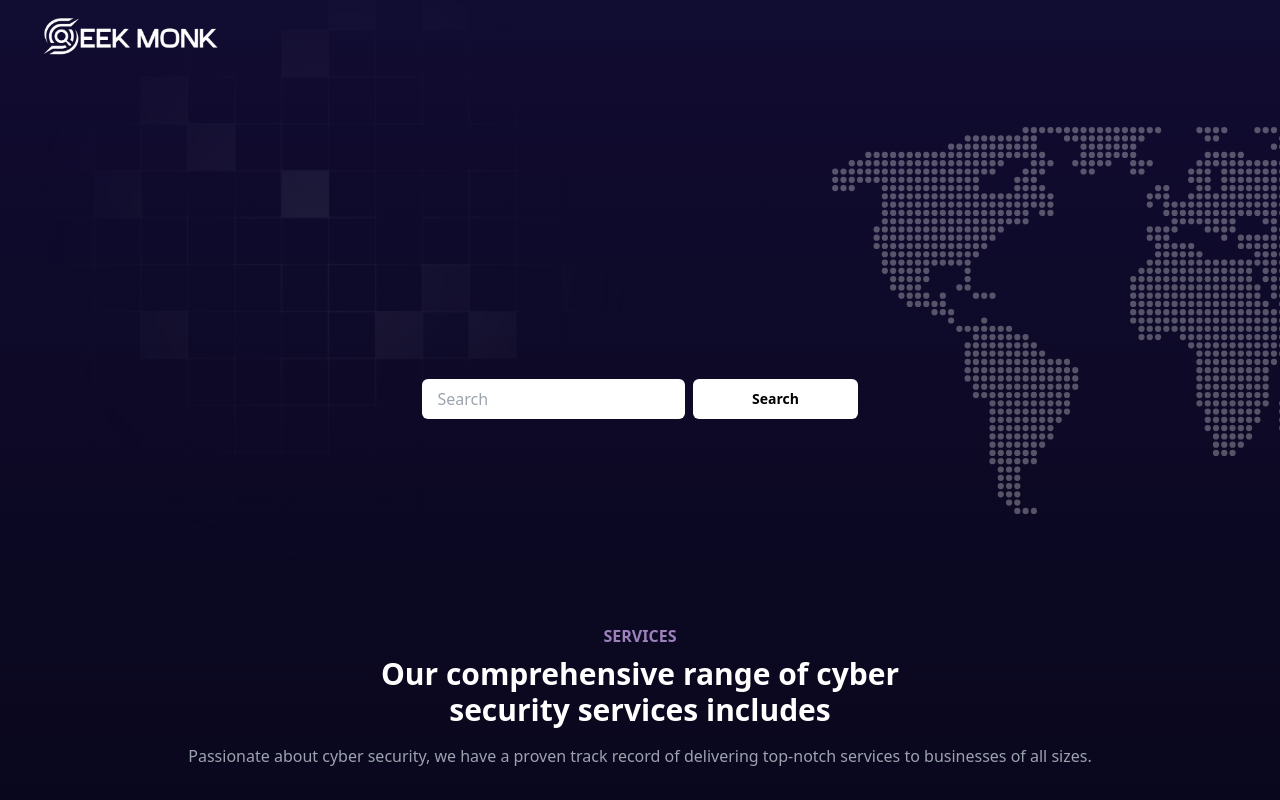
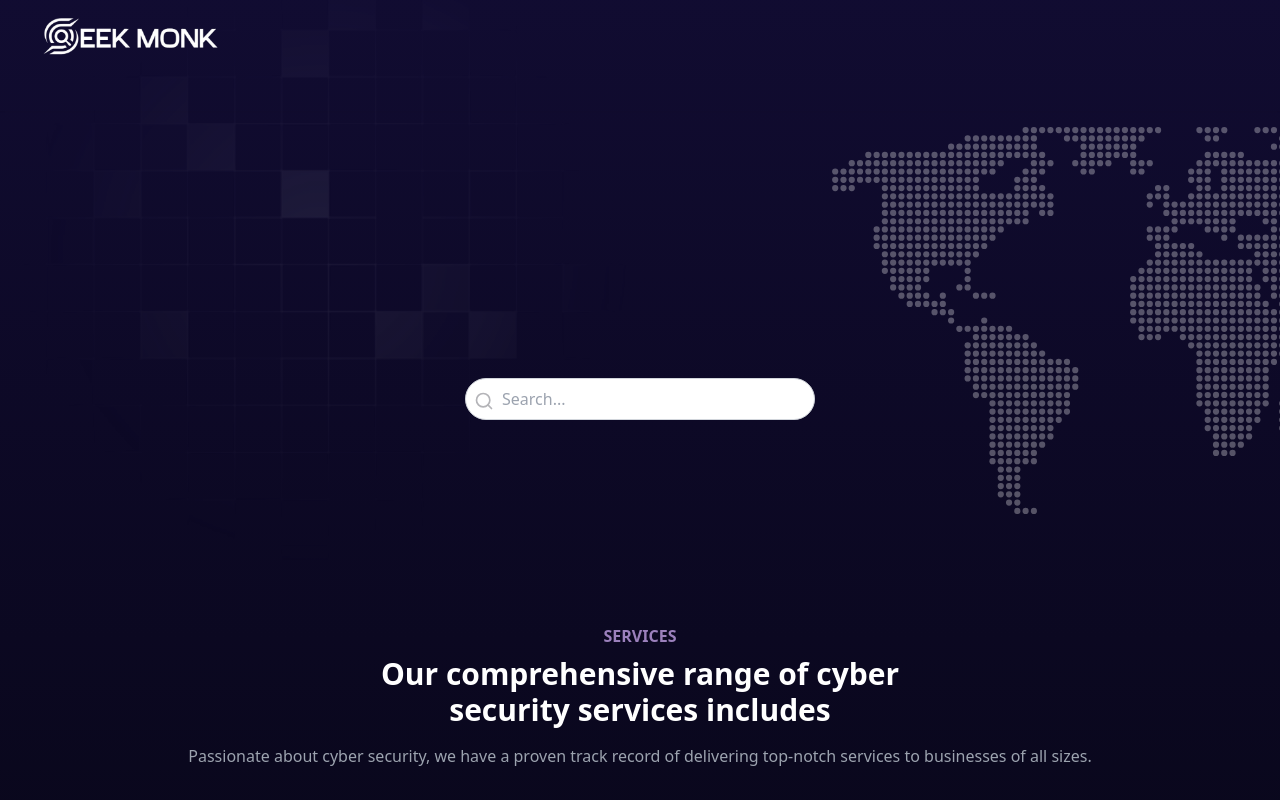
Before and after one commit to tosgitsystem/search-engine, a Next.js app: page / in a window 1280 px wide. Shown: the top 800 px of the page. Built offline with nearby package versions, Linux system fonts and the light colour scheme.

Commit message:
added auto suggestion search bar and removed the button

```diff
--- /dev/null
+++ b/src/components/autoSuggest.tsx
@@ -0,0 +1,190 @@
+
+
+import { Search, X } from 'lucide-react';
+import React, { forwardRef, useState, ChangeEvent, useEffect, useRef } from 'react';
+
+type SearchBarProps = {
+  suggestions: string[];
+  onSelect: (value: string) => void;
+};
+
+type SearchBarHandle = {
+  focus: () => void;
+};
+
+const SearchBar = forwardRef<SearchBarHandle, SearchBarProps>(
+  ({ suggestions, onSelect }) => {
+    const [query, setQuery] = useState('');
+    const [filteredSuggestions, setFilteredSuggestions] = useState<string[]>([]);
+    const [showSuggestions, setShowSuggestions] = useState(false);
+    const [debouncedQuery, setDebouncedQuery] = useState(query);
+    const [error, setError] = useState<string | null>(null);
+    const [justSelected, setJustSelected] = useState(false);
+
+
+    const searchBarRef = useRef<HTMLDivElement>(null);
+    const inputRef = useRef<HTMLInputElement>(null); // Manage input focus manually
+
+    useEffect(() => {
+      const handler = setTimeout(() => {
+        setDebouncedQuery(query);
+      }, 300);
+
+      return () => {
+        clearTimeout(handler);
+      };
+    }, [query]);
+
+    useEffect(() => {
+      if (debouncedQuery && !justSelected) {
+        const fetchSuggestions = async () => {
+          try {
+            if (debouncedQuery === 'error') {
+              throw new Error('500 Internal Server Error');
+            }
+
+            setFilteredSuggestions(
+              suggestions.filter((suggestion) =>
+                suggestion.toLowerCase().includes(debouncedQuery.toLowerCase())
+              )
+            );
+            setTimeout(() => {
+              setShowSuggestions(debouncedQuery.length > 0);
+            }, 100);
+            setError(null); // Clear error if successful
+          } catch (e) {
+            setError('500 Internal Server Error');
+          }
+        };
+        fetchSuggestions();
+      } else {
+        setFilteredSuggestions([]);
+        setShowSuggestions(false);
+        setError(null);
+      }
+    }, [debouncedQuery, suggestions, justSelected]);
+
+    useEffect(() => {
+      const handleClickOutside = (event: MouseEvent) => {
+        if (searchBarRef.current && !searchBarRef.current.contains(event.target as Node)) {
+          setShowSuggestions(false);
+        }
+      };
+
+      document.addEventListener('mousedown', handleClickOutside);
+
+      return () => {
+        document.removeEventListener('mousedown', handleClickOutside);
+      };
+    }, []);
+
+    useEffect(() => {
+      if (inputRef.current) {
+        console.log('blur');
+        // Remove focus from the input when the bottom sheet opens
+        inputRef.current.blur();
+      }
+    },[]);
+
+    const handleChange = (e: ChangeEvent<HTMLInputElement>) => {
+      if (justSelected) {
+        setJustSelected(false);
+        return;
+      }
+      setQuery(e.target.value);
+    };
+
+    const handleSelect = (value: string) => {
+      setQuery(value);
+      setFilteredSuggestions([]);
+      setShowSuggestions(false);
+      setJustSelected(true);
+      onSelect(value);
+
+      // Prevent re-focusing after selection
+      if (inputRef.current) {
+        inputRef.current.blur(); // Ensure the input is blurred
+      }
+    };
+
+    return (
+      <div className="relative  flex  justify-center items-center  w-full max-w-md mx-auto">
+       <div className='relative w-[350px]  px-5 bg-white border border-gray-300 rounded-full '>
+       {!query && (
+          <div className="absolute left-0 top-0 p-2 pt-3">
+            <Search size={20} color="#B4B4B8" />
+          </div>
+        )}
+        <input
+          ref={inputRef}
+          id="search-input"
+          type="text"
+          value={query}
+
+          // tabIndex={isSheetOpen ? -1 : 0} // Disable tabbing into input when bottom sheet is open
+          onChange={handleChange}
+          className="w-full flex gap-10  px-4 py-2 focus:outline-none focus:border-blue-500"
+          placeholder="Search..."
+        />
+
+        {query && (
+          <div className="absolute right-0 top-0 flex flex-row gap-1 p-2 pt-3">
+            <X size={20} color="#B4B4B8" className='' onClick={() => setQuery('')} />
+            <span className="text-[#B4B4B8] -mt-1" >|</span>
+
+            <Search size={20} color="#B4B4B8" />
+          </div>
+        )}
+
+        </div>
+        {error && <div className="text-sm text-red-500 mt-1">{error}</div>}
+        {showSuggestions && (
+          <ul className="absolute max-h-[300px] top-10 overflow-y-scroll overflow-x-hidden w-[350px] mt-1 bg-white border border-gray-300 rounded-lg shadow-lg z-[1000]">
+            {filteredSuggestions.length > 0 ? (
+              filteredSuggestions.map((suggestion, index) => (
+                <li
+                  key={index}
+                  className="px-4 py-2 cursor-pointer hover:bg-gray-100"
+                  onClick={() => handleSelect(suggestion)}
+                >
+                  <HighlightedText text={suggestion} query={query} />
+                </li>
+              ))
+            ) : (
+              <li className="px-4 py-2 text-gray-500">No suggestions</li>
+            )}
+          </ul>
+        )}
+      </div>
+    );
+  }
+);
+
+SearchBar.displayName = 'SearchBar';
+
+type HighlightedTextProps = {
+  text: string;
+  query: string;
+};
+
+
+const HighlightedText = ({ text, query }: HighlightedTextProps) => {
+  if (!query) return <>{text}</>;
+
+  const parts = text.split(new RegExp(`(${query})`, 'gi'));
+  return (
+    <>
+      {parts.map((part, index) =>
+        part.toLowerCase() === query.toLowerCase() ? (
+          <span key={index} className="text-gray-400 font-semibold">
+            {part}
+          </span>
+        ) : (
+          <span key={index}>{part}</span>
+        )
+      )}
+    </>
+  );
+};
+
+export default SearchBar;
--- a/src/components/hero.tsx
+++ b/src/components/hero.tsx
@@ -1,9 +1,25 @@
+'use client'
+
 import Image from "next/image";
 import React from "react";
+import SearchBar from "./autoSuggest";
 
 export const Hero = () => {
+  const customers = [
+    'Adam', 'Bella', 'Charlie', 'David', 'Fiona', 'George', 'Kelly',
+    'Samantha', 'Harry', 'Olivia', 'Isabella', 'Mason', 'Sophia', 'James',
+    'Ava', 'Liam', 'Ethan', 'Noah', 'Emma', 'Michael', 'Lucas', 'Amelia',
+    'Alexander', 'Mia', 'Benjamin', 'Charlotte', 'Jack', 'Lily', 'Daniel',
+    'Ella', 'Henry', 'Grace', 'Matthew', 'Zoe', 'Owen', 'Scarlett',
+    'Ryan', 'Hazel', 'Gabriel', 'Aria', 'William', 'Chloe', 'Sebastian'
+  ];
+  const handleSelect = (value: string) => {
+   console.log("Selected value: ", value);
+  };
+
+
   return (
-    <div className="relative overflow-hidden h-[40vh] md:min-h-[70vh] ">
+    <div className="relative overflow-hidden  h-[40vh] md:min-h-[70vh] ">
       <div className="w-full flex flex-col md:flex-row justify-between items-center relative">
         {/* Brick pattern */}
         <div className="overflow-x-hidden  absolute -top-16 bg-[url(/brick-pattern.png)] bg-no-repeat bg-contain bg-top opacity-10 w-1/2 min-h-screen md:flex flex-col justify-center items-center z-0 pointer-events-none" />
@@ -24,18 +40,9 @@ export const Hero = () => {
       </div>
 
       {/* Main Content Div */}
-      <div className="flex flex-col md:flex-row gap-3 w-full items-center justify-center h-[50vh] md:h-screen relative z-10  -mt-16 md:-mt-28 px-4">
+      <div className="sticky flex flex-col md:flex-row gap-3 w-full items-center justify-start md:justify-center h-[50vh] md:h-screen z-10   md:-mt-28 px-4 overflow-visible">
         <div className="flex flex-col md:flex-row gap-2">
-        <input
-          id="search-input"
-          type="text"
-          className="w-[280px] sm:w-[350px] flex gap-10 px-4 py-2 text-black rounded-md focus:outline-none focus:border-blue-500 z-20"
-          placeholder="Search "
-        />
-
-        <button className="w-1/2 py-2 px-4 rounded-md cursor-pointer text-sm font-semibold bg-white z-20 text-nowrap">
-          Search
-        </button>
+       <SearchBar  suggestions={customers}           onSelect={(value) => handleSelect(value)} />
         </div>
       </div>
     </div>
```
